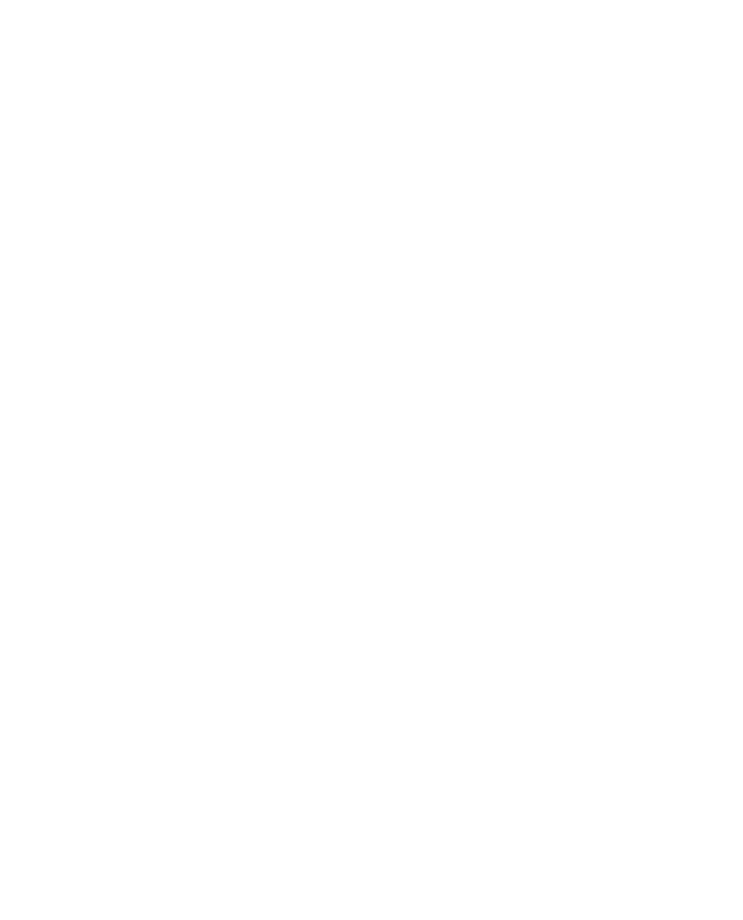
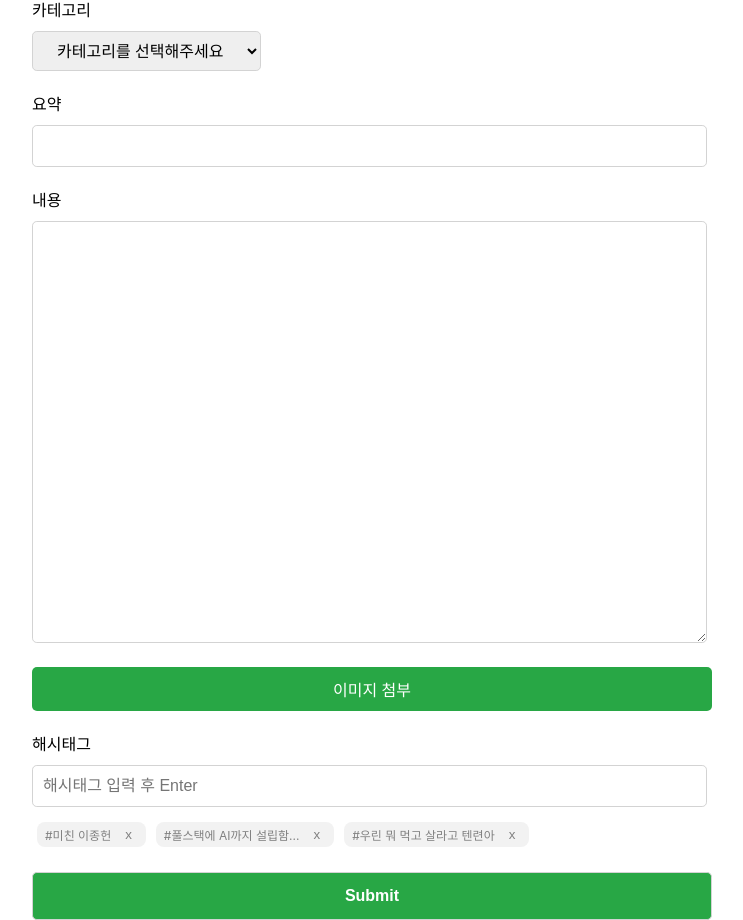
Before and after one commit to jongheonleee/Sodam, a React (Create React App) app in the folder sodam-frontend/: page /articles/new in a window 1280 px wide. Shown: the part 220-1140 px from the top of the page, without its empty margins (268-1011 px from the left). Before the commit the page ends 800 px from the top, so only its background shows below. Built offline with nearby package versions, Linux system fonts and the light colour scheme.

Commit message:
[feat] 게시글 작성 페이지 ui 및 컴포넌트 구현

```diff
--- /dev/null
+++ b/sodam-frontend/src/components/ArticleForm.tsx
@@ -0,0 +1,145 @@
+import {useState} from "react";
+import {CategoryType} from "./Categories";
+
+
+
+export const CATEGORIES: CategoryType[] = [
+    "전체",
+    "나의 글",
+    "커리어",
+    "학습법",
+    "프로젝트 모집"
+]
+
+interface Hashtag {
+    key?: string,
+    content?: string,
+}
+
+
+export default function ArticleForm() {
+    // 작성해야할 필드
+    const [title, setTitle] = useState('')
+    const [category, setCategory] = useState('')
+    const [summary, setSummary] = useState('')
+    const [hashtags, setHashtags] = useState<Hashtag[]>(
+        [
+            {key : '1', content: "미친 이종헌"},
+            {key : '2', content: "풀스택에 AI까지 설립함..."},
+            {key : '3', content: "우린 뭐 먹고 살라고 텐련아"},
+        ]
+    )
+
+    const onSubmit = () => {
+        alert("u clicked!!");
+    }
+
+    const onChange = () => {
+        alert("u changed!!");
+    }
+
+    const onHashtagKeyDown = () => {
+        alert("dede");
+    }
+
+    const removeHashtag = (key: string) => {
+        alert("wow");
+    }
+
+
+    return (
+        <form onSubmit={onSubmit} className="form">
+            <div className="form__block">
+                <label htmlFor="title">제목</label>
+                <input
+                    type="text"
+                    name="title"
+                    id="title"
+                    required
+                    onChange={onChange}
+                    value={title}
+                />
+            </div>
+            <div className="form__block">
+                <label htmlFor="category">카테고리</label>
+                <select
+                    name="category"
+                    id="category"
+                    onChange={onChange}
+                    defaultValue={category}
+                >
+                    <option value="">카테고리를 선택해주세요</option>
+                    {CATEGORIES?.map((category) => (
+                        <option value={category} key={category}>
+                            {category}
+                        </option>
+                    ))}
+                </select>
+            </div>
+            <div className="form__block">
+                <label htmlFor="summary">요약</label>
+                <input
+                    type="text"
+                    name="summary"
+                    id="summary"
+                    required
+                    onChange={onChange}
+                    value={summary}
+                />
+            </div>
+            <div className="form__block">
+                <label htmlFor="content">내용</label>
+                <textarea
+                    name="content"
+                    id="content"
+                    required
+                    onChange={onChange}
+                />
+            </div>
+
+            <div className="form__block">
+                <label
+                    htmlFor="image"
+                    className="file-label"
+                >
+                    이미지 첨부
+                </label>
+                <input
+                    type="file"
+                    name="image"
+                    id="image"
+                    className="file-input"
+                    accept="image/*"
+                    onChange={onChange}
+                />
+            </div>
+
+            <div className="form__block">
+                <label htmlFor="hashtags">해시태그</label>
+                <input
+                    type="text"
+                    name="hashtags"
+                    id="hashtags"
+                    placeholder="해시태그 입력 후 Enter"
+                    onKeyDown={onHashtagKeyDown}
+                />
+
+                <div className="hashtag-list">
+                    {hashtags?.map((hashtag) => (
+                        <div key={hashtag.key} className="hashtag-item">
+                            #{hashtag.content}
+                            <button type="button" onClick={() => removeHashtag(hashtag.key!)}>x</button>
+                        </div>
+                    ))}
+                </div>
+            </div>
+
+            <div className="form__block">
+                <input
+                    type="submit"
+                    className="form__btn--submit"
+                />
+            </div>
+        </form>
+    )
+}
--- a/sodam-frontend/src/components/Categories.tsx
+++ b/sodam-frontend/src/components/Categories.tsx
@@ -20,6 +20,7 @@
     } : CategoryProps) {
 
     const [activeCategory, setActiveCategory] = useState<CategoryType>(defaultCategory)
+
     return (
         <>
             {/* 카테고리 영역 */}
--- a/sodam-frontend/src/components/Router.tsx
+++ b/sodam-frontend/src/components/Router.tsx
@@ -4,6 +4,7 @@
 import Login from "../pages/login";
 import Signup from "../pages/signup";
 import ProfilePage from "../pages/profile";
+import Article from "../pages/article/new";
 
 export default function Router() {
     // 추후에 사용자 인증 여부에 따라서 라우팅 처리 달리 만들기
@@ -15,7 +16,7 @@
                 <Route path="/signup" element={<Signup />} />
                 <Route path="/articles" element={<h1>Articles</h1>} />
                 <Route path="/articles/:id" element={<h1>Articles Detail</h1>} />
-                <Route path="/articles/new" element={<h1>Articles New Page</h1>} />
+                <Route path="/articles/new" element={<Article />} />
                 <Route path="/articles/edit/:id" element={<h1>Articles Edit Page</h1>} />
                 <Route path="/articles/like" element={<h1>Articles Like</h1>} />
                 <Route path="/profile" element={<ProfilePage />} />
--- a/sodam-frontend/src/components/SignupForm.tsx
+++ b/sodam-frontend/src/components/SignupForm.tsx
@@ -76,20 +76,21 @@
             </div>
 
             <div className="form__block">
-                <label htmlFor="introduce">프로필 이미지</label>
+                <label
+                    htmlFor="image"
+                    className="file-label"
+                >
+                    프로필 이미지 첨부
+                </label>
+                <input
+                    type="file"
+                    name="image"
+                    id="image"
+                    className="file-input"
+                    accept="image/*"
+                    onChange={onChange}
+                />
                 <div className="form__image-upload">
-                    <input
-                        type="file"
-                        id="profileImage"
-                        name="profileImage"
-                        accept="image/*"
-                        onChange={onImageChange}
-                        className="form__input-file"
-                    />
-                    <label htmlFor="profileImage" className="form__custom-file-button">
-                        업로드
-                    </label>
-
                     {profileImage && (
                         <div className="form__image-preview">
                             <img src={profileImage} alt="프로필 미리보기" />
--- a/sodam-frontend/src/index.css
+++ b/sodam-frontend/src/index.css
@@ -641,3 +641,79 @@
 .profile__logout:focus {
   color: black;
 }
+
+/* 게시글 작성 부분 */
+.form__block input[type="file"] {
+  padding: 10px;
+}
+
+/* 파일 입력 숨기기 */
+.file-input {
+  display: none;
+}
+
+/* 파일 버튼 스타일 */
+.file-label {
+  display: inline-block;
+  padding: 10px 20px;
+  background-color: #28a745; /* 초록색 */
+  color: white;
+  border: none;
+  border-radius: 5px;
+  cursor: pointer;
+  font-size: 16px;
+  text-align: center;
+}
+
+/* 파일 버튼에 마우스를 올렸을 때 */
+.file-label:hover {
+  background-color: #218838; /* 마우스 오버 시 어두운 초록색 */
+}
+
+.form__block textarea {
+  height: 120px;
+}
+
+.form__btn--submit {
+  background-color: #4CAF50;
+  color: white;
+  padding: 12px 24px;
+  border: none;
+  border-radius: 4px;
+  cursor: pointer;
+  width: 100%;
+  font-size: 16px;
+}
+
+.form__btn--submit:hover {
+  background-color: #45a049;
+}
+
+.hashtag-list {
+  margin-top: 10px;
+  display: flex;
+  flex-wrap: wrap;
+}
+
+.hashtag-item {
+  background-color: #f2f2f2;
+  color: gray;
+  font-size: 12px;
+  padding: 4px 8px;
+  margin: 5px;
+  border-radius: 8px;
+  display: flex;
+  align-items: center;
+}
+
+.hashtag-item button {
+  background-color: transparent;
+  border: none;
+  color: gray;
+  cursor: pointer;
+  margin-left: 8px;
+}
+
+.hashtag-item button:hover {
+  color: #45a049;
+}
--- /dev/null
+++ b/sodam-frontend/src/pages/article/new.tsx
@@ -0,0 +1,12 @@
+import Footer from "../../components/Footer";
+import Header from "../../components/Header";
+import ArticleForm from "../../components/ArticleForm";
+
+export default function Article() {
+    return (
+        <>
+          <Header />
+          <ArticleForm />
+        </>
+    )
+}
```
